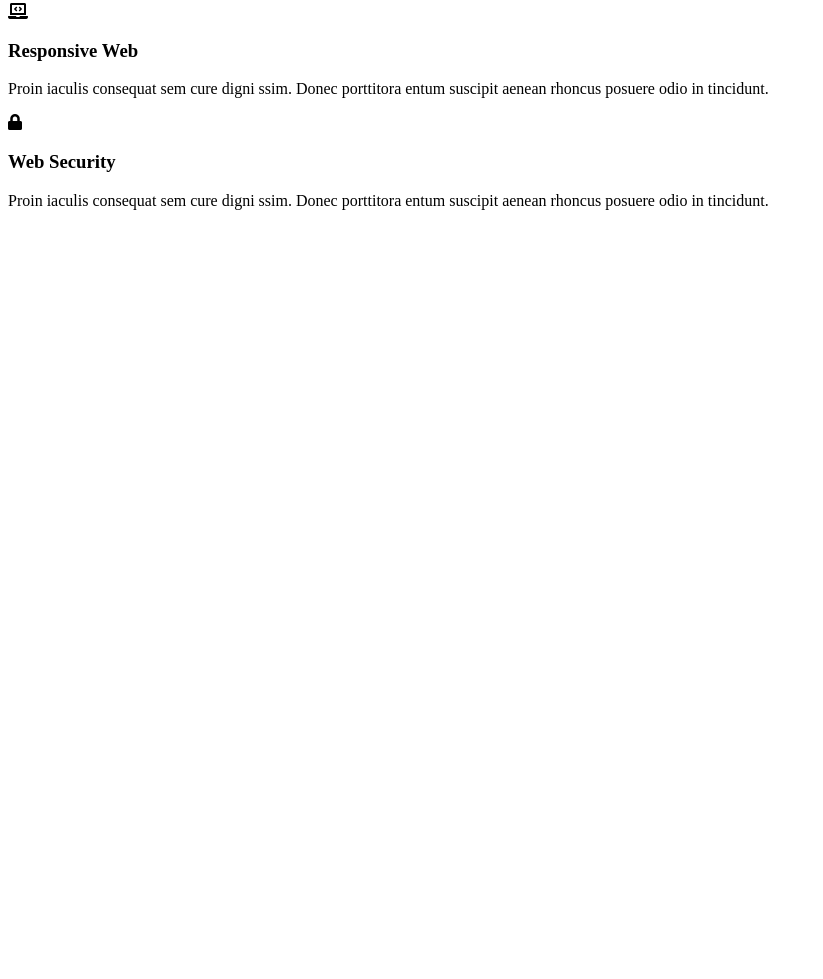
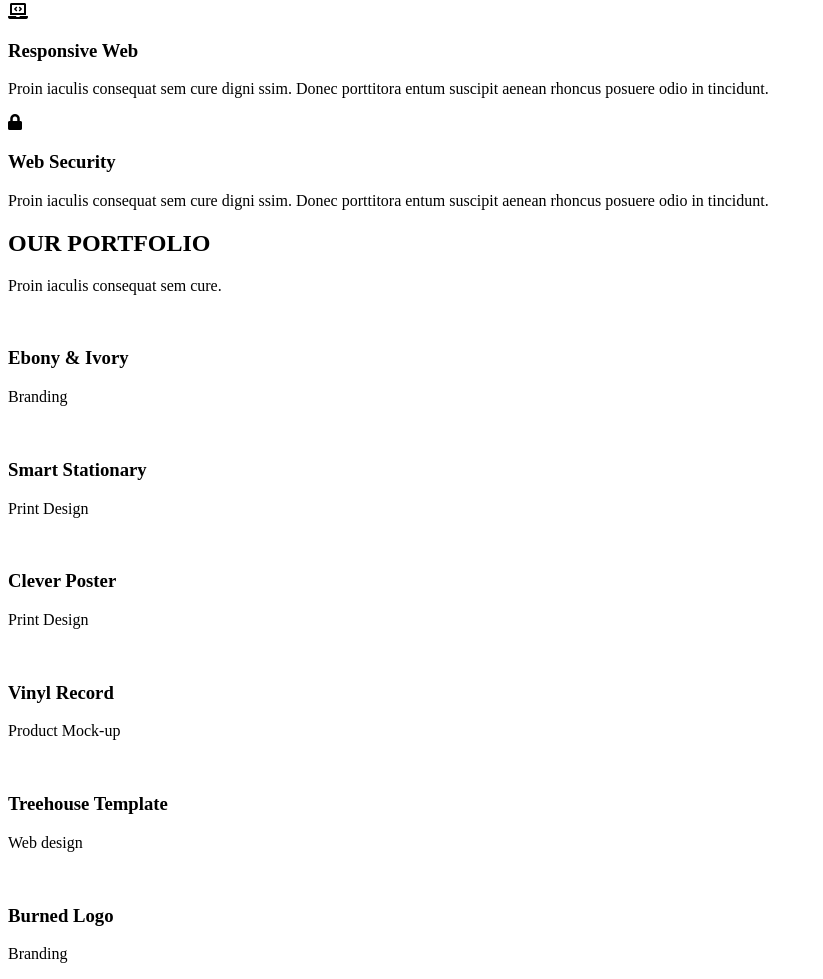
Before and after one commit to PiotrJablon/Nauka-git-2, a website: page Zadanie/index.html in a window 1280 px wide. Shown: the part 494-1473 px from the top of the page, without its empty margins (0-823 px from the left). Before the commit the page ends 800 px from the top, so only its background shows below. Drawn offline with Linux system fonts and the light colour scheme.

Commit message:
HTML code for section portfolio

```diff
--- a/Zadanie/index.html
+++ b/Zadanie/index.html
@@ -33,23 +33,59 @@
 	<section class="services">
 		<div class="container">
 			<h2 class="page-title">SERVICES</h2>
-			<p class="page-subtitle">Proin iaculis purus consequat sem cure.</p>
-				<div class="box">
+			<p>Proin iaculis purus consequat sem cure.</p>
+				<div class="box col-4">
 					<i class="fas fa-shopping-basket"></i>
 					<h3>E-Commerce</h3>
 					<p>Proin iaculis consequat sem cure digni ssim. Donec porttitora entum suscipit aenean rhoncus posuere odio in tincidunt.</p>
 				</div>
-				<div class="box">
+				<div class="box col-4">
 					<i class="fas fa-laptop-code"></i>
 					<h3>Responsive Web</h3>
 					<p>Proin iaculis consequat sem cure digni ssim. Donec porttitora entum suscipit aenean rhoncus posuere odio in tincidunt.</p>
 				</div>
-				<div class="box">
+				<div class="box col-4">
 					<i class="fas fa-lock"></i>
 					<h3>Web Security</h3>
 					<p>Proin iaculis consequat sem cure digni ssim. Donec porttitora entum suscipit aenean rhoncus posuere odio in tincidunt.</p>
 				</div>
 		</div>
 	</section>
+	<section class="portfolio">
+		<div class="container">
+			<h2 class="page-title">OUR PORTFOLIO</h2>
+			<p>Proin iaculis consequat sem cure.</p>
+				<div class="portfolio-box">
+					<img src="">
+					<h3>Ebony & Ivory</h3>
+					<p>Branding</p>
+				</div>
+				<div class="portfolio-box">
+					<img src="">
+					<h3>Smart Stationary</h3>
+					<p>Print Design</p>
+				</div>
+				<div class="portfolio-box">
+					<img src="">
+					<h3>Clever Poster</h3>
+					<p>Print Design</p>
+				</div>
+				<div class="portfolio-box">
+					<img src="">
+					<h3>Vinyl Record</h3>
+					<p>Product Mock-up</p>
+				</div>
+				<div class="portfolio-box">
+					<img src="">
+					<h3>Treehouse Template</h3>
+					<p>Web design</p>
+				</div>
+				<div class="portfolio-box">
+					<img src="">
+					<h3>Burned Logo</h3>
+					<p>Branding</p>
+				</div>
+		</div>
+	</section>
 </body>
 </html>
```
